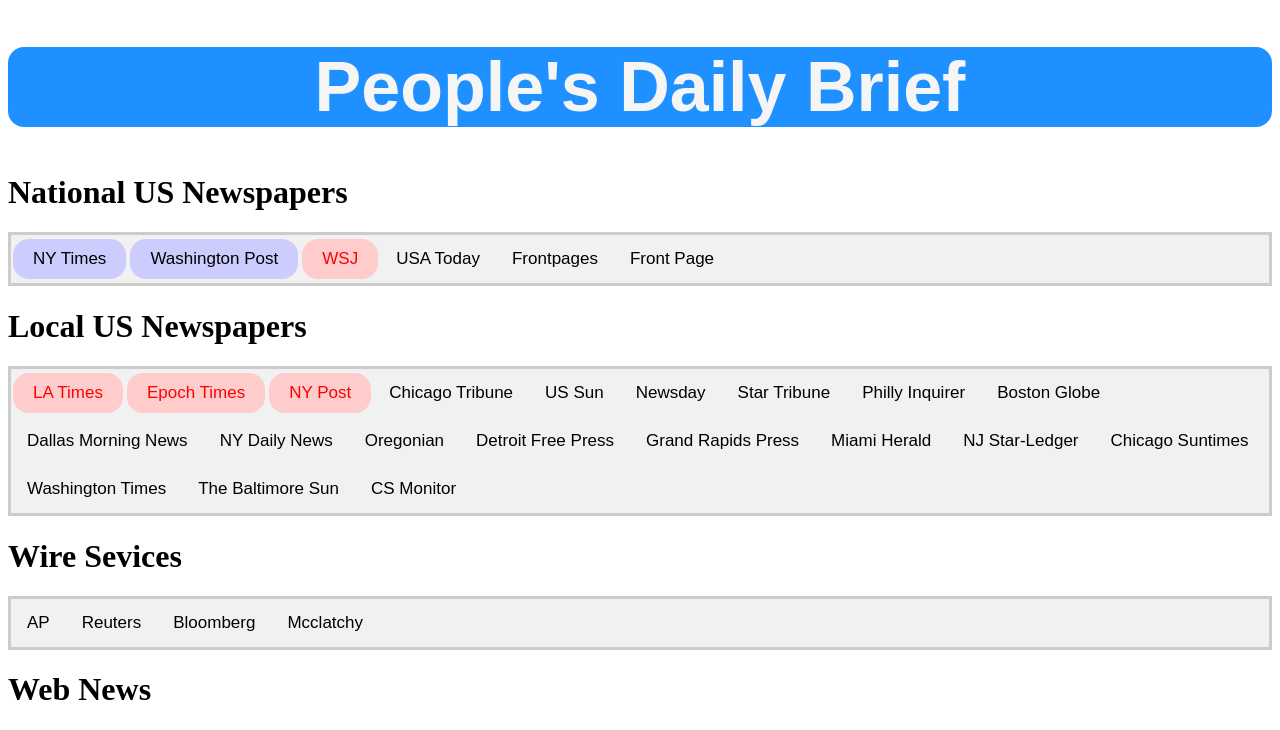
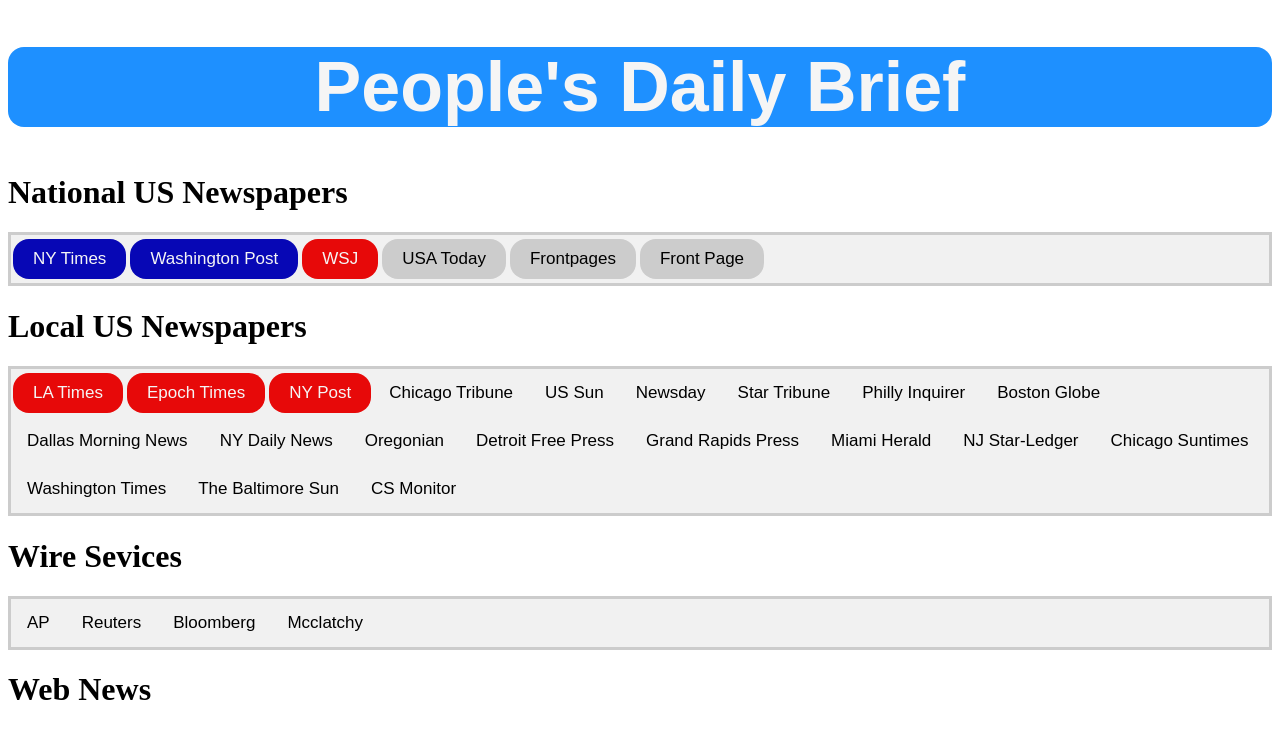
Before and after one commit to scottlineberger/news, a plain HTML site: page index.html in a window 1280 px wide. Shown: the top 730 px of the page. Drawn offline with Linux system fonts and the light colour scheme.

Commit message:
make buttons red/blue

```diff
--- a/index.html
+++ b/index.html
@@ -84,7 +84,7 @@ table, th, td {
   border-top: none;
 }
 .button {
-  background-color: #0033cc;
+  background-color: #053fec;
   border: none;
   color: white;
   padding: 10px 20px;
@@ -125,10 +125,14 @@ table, th, td {
   cursor: pointer;
   border-radius: 16px;
 }
+#grey:hover {
+	background-color: #272829;
+	color: white;
+}
 #r {
-  background-color: #ffcccc;
+  background-color: #e70909;
   border: none;
-  color: red;
+  color: whitesmoke;
   padding: 10px 20px;
   text-align: center;
   text-decoration: none;
@@ -142,9 +146,9 @@ table, th, td {
 	color: white;
 }
 #blue {
-  background-color: #ccccff;
+  background-color: #0707b5;
   border: none;
-  color: black;
+  color: whitesmoke;
   padding: 10px 20px;
   text-align: center;
   text-decoration: none;
@@ -154,9 +158,8 @@ table, th, td {
   border-radius: 16px;
 }
 #blue:hover {
-	  background-color: #0066ff;
+	background-color: #0066ff;
 	color: white;
-
 }
 	</style>
 </head>
@@ -166,18 +169,17 @@ table, th, td {
 	<h1>National US Newspapers</h1>
 	<div class="tab">
 		<form action="https://www.nytimes.com/" method="get" target="_blank">
-     	<button id="blue" class=button_r type="submit">NY Times</button> </form>
+     	 <button id="blue" class=button_r type="submit">NY Times</button> </form>
 	 	<form action="https://www.washingtonpost.com/" method="get" target="_blank">
          <button id="blue" class=button_r type="submit">Washington Post</button> </form>
 		<form action="https://www.wsj.com/" method="get" target="_blank">
          <button id=r type="submit">WSJ</button></form>
-   	<form action="https://www.usatoday.com//" method="get" target="_blank">
-         <button type="submit">USA Today</button></form>
-
-		 <form action="https://www.frontpages.com/" method="get" target="_blank">
-			<button type="submit">Frontpages</button> </form>
-		   <form action="https://www.freedomforum.org/todaysfrontpages/#1" method="get" target="_blank">
-			<button type="submit">Front Page</button> </form>
+   		<form action="https://www.usatoday.com//" method="get" target="_blank">
+         <button id="grey" type="submit">USA Today</button></form>
+		<form action="https://www.frontpages.com/" method="get" target="_blank">
+		 <button id="grey" type="submit">Frontpages</button> </form>
+		<form action="https://www.freedomforum.org/todaysfrontpages/#1" method="get" target="_blank">
+		 <button id="grey" type="submit">Front Page</button> </form>
 		</div>
 
 
```
